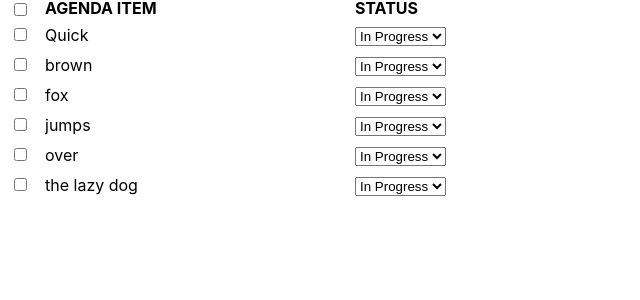
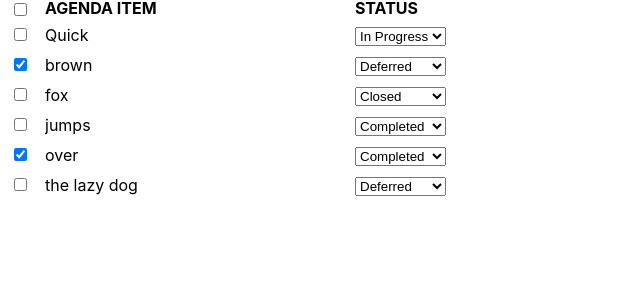
Before and after one commit to sepsol/sortable-hoc-virtualized-demo, a React (Create React App) app: page / in a window 1280 px wide. Shown: the top 300 px of the page, without its empty margins (0-640 px from the left). Built offline with nearby package versions, Linux system fonts and the light colour scheme.

Commit message:
wired up the dropdowns and checkboxes with the state

```diff
--- a/src/CustomSortableTable.js
+++ b/src/CustomSortableTable.js
@@ -30,9 +30,8 @@ function CustomizedTable(props) {
           // something
           return <input type="checkbox"/>
         }}
-        cellRenderer={() => {
-          // something
-          return <input type="checkbox"/>
+        cellRenderer={({cellData}) => {
+          return <input type="checkbox" checked={cellData}/>
         }}
       />
       <Column
@@ -44,14 +43,15 @@ function CustomizedTable(props) {
         label="Status"
         dataKey="agendaStatus"
         width={200}
-        cellRenderer={() => {
-          // something
-          return <select>
-            <option>In Progress</option>
-            <option>Deferred</option>
-            <option>Closed</option>
-            <option>Completed</option>
-          </select>
+        cellRenderer={({cellData}) => {
+          return(
+            <select value={cellData}>
+              <option value="in-progress">In Progress</option>
+              <option value="deferred">Deferred</option>
+              <option value="closed">Closed</option>
+              <option value="completed">Completed</option>
+            </select>
+          )
         }}
       />
     </SortableTable>
@@ -61,12 +61,12 @@ function CustomizedTable(props) {
 class SortableCustomizedTable extends Component {
   state = {
     items: [
-      {checkbox: false, agendaItem: 'Quick', agendaStatus: 'In Progress', height: 89},
-      {checkbox: true, agendaItem: 'brown', agendaStatus: 'Deferred', height: 89},
-      {checkbox: false, agendaItem: 'fox', agendaStatus: 'Closed', height: 89},
-      {checkbox: false, agendaItem: 'jumps', agendaStatus: 'Completed', height: 89},
-      {checkbox: true, agendaItem: 'over', agendaStatus: 'Completed', height: 89},
-      {checkbox: false, agendaItem: 'the lazy dog', agendaStatus: 'Yes', height: 89},
+      {checkbox: false, agendaItem: 'Quick', agendaStatus: 'in-progress', height: 89},
+      {checkbox: true, agendaItem: 'brown', agendaStatus: 'deferred', height: 89},
+      {checkbox: false, agendaItem: 'fox', agendaStatus: 'closed', height: 89},
+      {checkbox: false, agendaItem: 'jumps', agendaStatus: 'completed', height: 89},
+      {checkbox: true, agendaItem: 'over', agendaStatus: 'completed', height: 89},
+      {checkbox: false, agendaItem: 'the lazy dog', agendaStatus: 'deferred', height: 89},
     ]
   }
 
```
